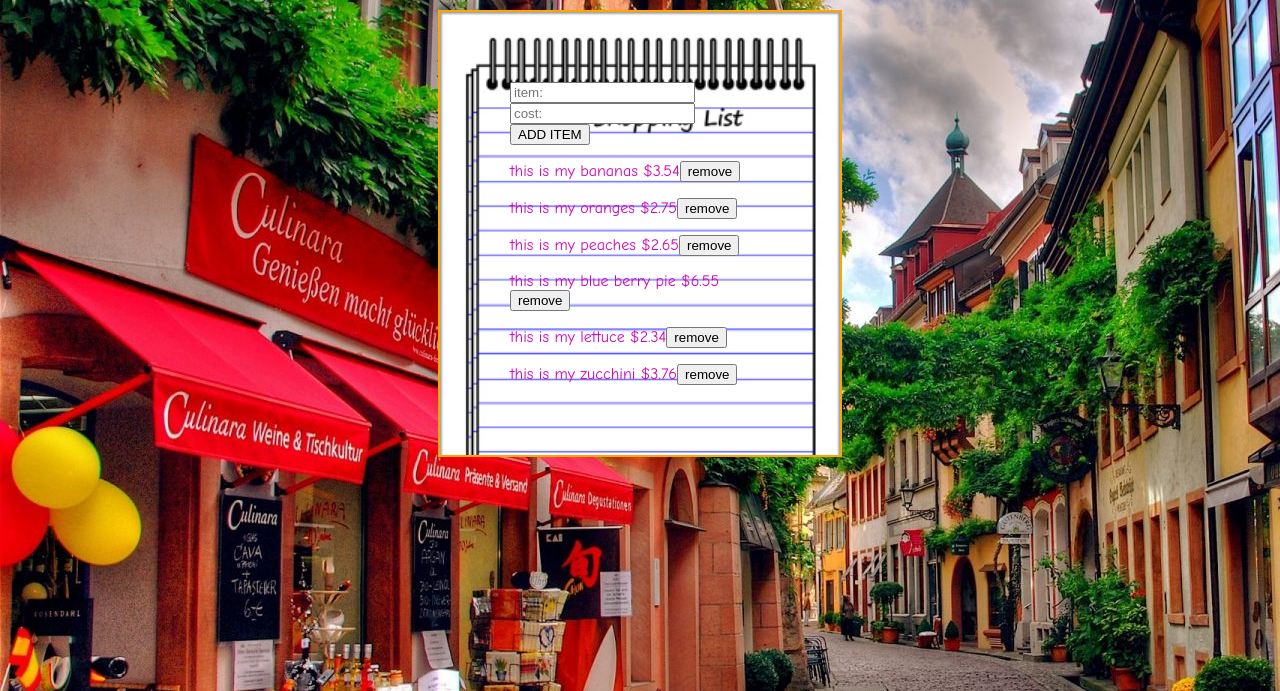
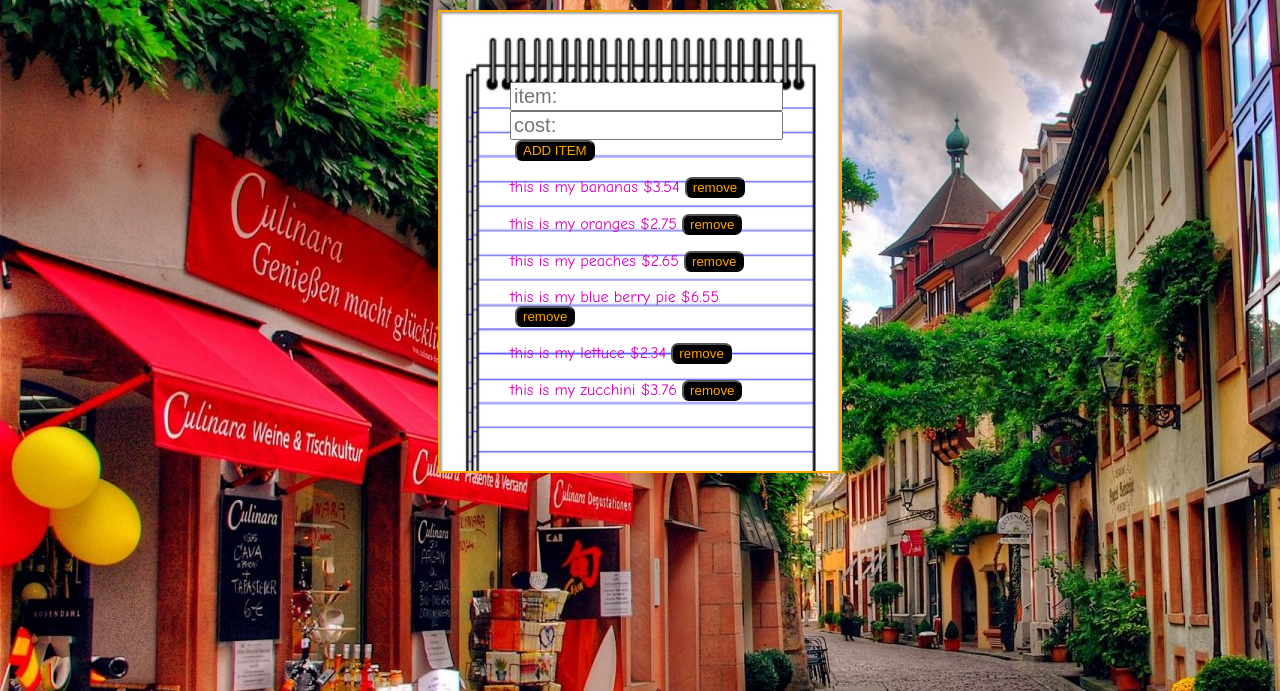
Before and after one commit to Alexpham688/angular_list, a plain HTML site: page index.html in a window 1280 px wide. Shown: the part 109-800 px from the top of the page. Drawn offline with nearby package versions, Linux system fonts and the light colour scheme.

Commit message:
another commit

```diff
--- a/styles.css
+++ b/styles.css
@@ -2,14 +2,10 @@
    border: 2px solid orange;
    width:400px;
    height:auto;
-   /*border-radius:10px;*/
    position:relative;
    margin:0 auto;
    background-image: url("list.jpg");
    background-size:cover;
-
-
-
 }
 .list {
   margin:70px;
@@ -27,3 +23,12 @@ p {
   color:#D004B7;
   font-family: comic sans ms;
 }
+input {
+  font-size: 20px;
+}
+button {
+  margin-left: 5px;
+  color: orange;
+  background: #000;
+  border-radius: 7px;
+}
```
